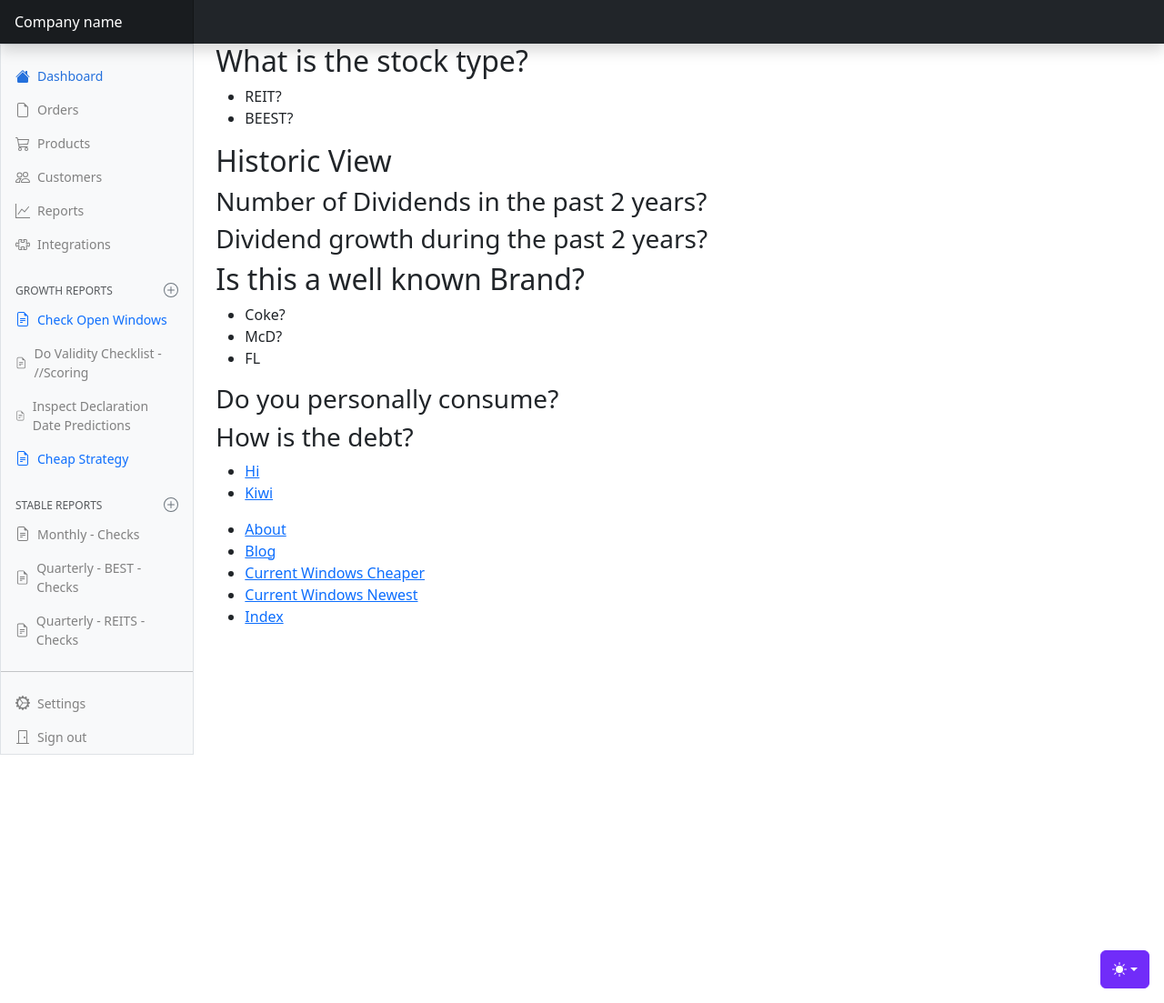
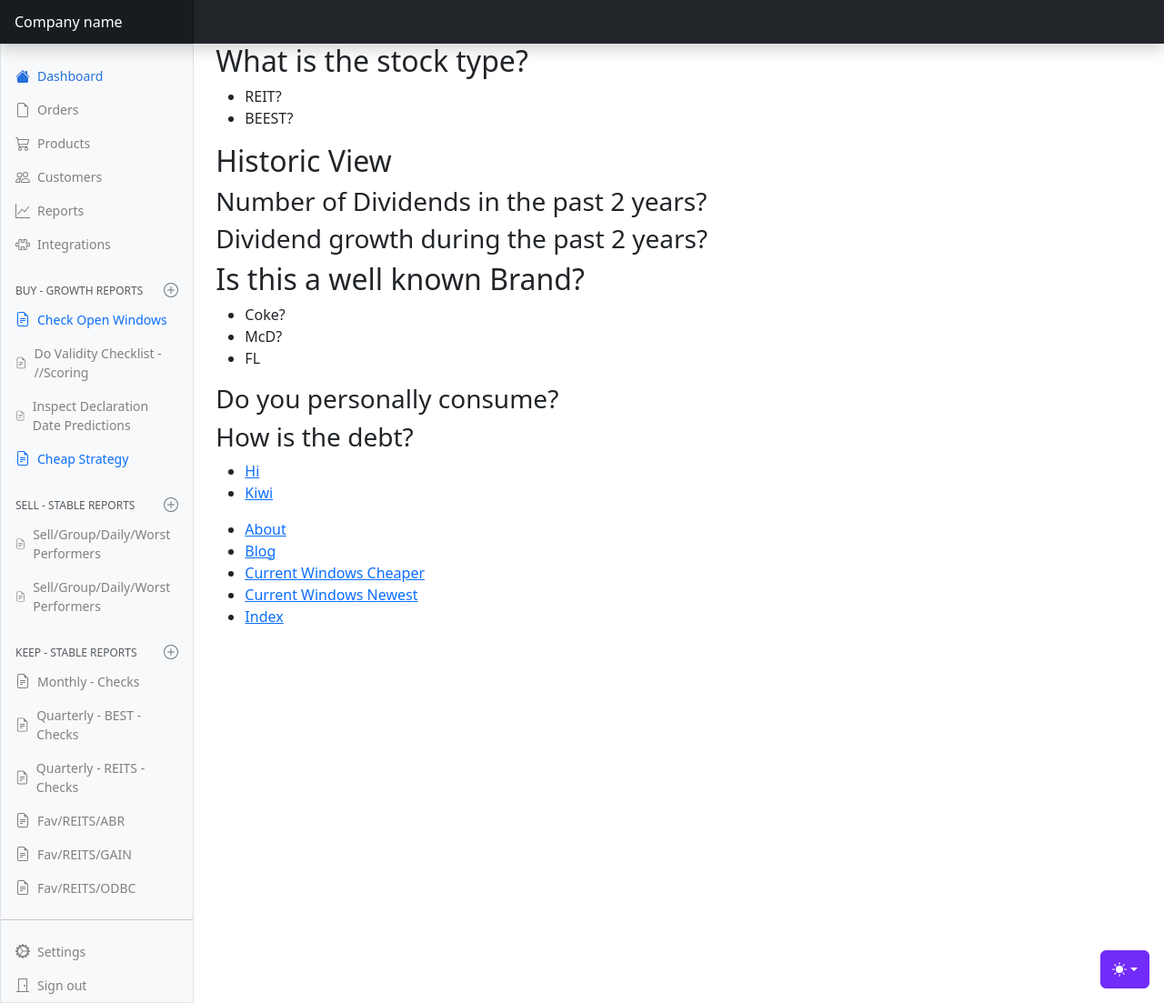
Before and after one commit to jj-hub/mike, a Jekyll site: the page built from index.md, in a window 1280 px wide and 1103 px high. Shown: the whole window at 91% size. Built offline with Jekyll 4.4.1, drawn with Linux system fonts in a browser that asks for light colours; nearby versions of some CDN libraries; comment, search, counter and statistics services are not loaded.

Commit message:
renamed:    _data/navigation_growth.yml -> _data/navigation_buy.yml 	renamed:    _data/navigation_stable.yml -> _data/navigation_keep.yml 	new file:   _data/navigation_sell.yml 	modified:   _includes/navigation.html

```diff
--- a/_data/navigation_stable.yml
+++ b/_data/navigation_keep.yml
@@ -10,3 +10,15 @@
   description:
   link: ./index
   style: style="color:gray"
+- name: Fav/REITS/ABR
+  description:
+  link: ./abr
+  style: style="color:gray"
+- name: Fav/REITS/GAIN
+  description:
+  link: ./GAIN
+  style: style="color:gray"
+- name: Fav/REITS/ODBC
+  description:
+  link: ./ODBC
+  style: style="color:gray"
--- /dev/null
+++ b/_data/navigation_sell.yml
@@ -0,0 +1,8 @@
+- name: Sell/Group/Daily/Worst Performers
+  description:
+  link: ./sell
+  style: style="color:gray"
+- name: Sell/Group/Daily/Worst Performers
+  description:
+  link: ./sell
+  style: style="color:gray"
--- a/_includes/navigation.html
+++ b/_includes/navigation.html
@@ -44,13 +44,13 @@
     </ul>
 
     <h6 class="sidebar-heading d-flex justify-content-between align-items-center px-3 mt-4 mb-1 text-body-secondary text-uppercase">
-      <span>Growth Reports</span>
+      <span>BUY - Growth Reports</span>
       <a class="link-secondary" href="#" aria-label="Add a new report">
         <svg class="bi"><use xlink:href="#plus-circle"/></svg>
       </a>
     </h6>
     <ul class="nav flex-column mb-auto">
-      {% for item in site.data.navigation_growth %}
+      {% for item in site.data.navigation_buy %}
       <li class="nav-item">
         <a class="nav-link d-flex align-items-center gap-2" href="{{ item.link }}" {{ item.style }}>
           <svg class="bi"><use xlink:href="#file-earmark-text"/></svg>
@@ -61,13 +61,30 @@
     </ul>
 
     <h6 class="sidebar-heading d-flex justify-content-between align-items-center px-3 mt-4 mb-1 text-body-secondary text-uppercase">
-      <span>Stable Reports</span>
+      <span>SELL - Stable Reports</span>
       <a class="link-secondary" href="#" aria-label="Add a new report">
         <svg class="bi"><use xlink:href="#plus-circle"/></svg>
       </a>
     </h6>
     <ul class="nav flex-column mb-auto">
-      {% for item in site.data.navigation_stable %}
+      {% for item in site.data.navigation_sell %}
+      <li class="nav-item">
+        <a class="nav-link d-flex align-items-center gap-2" href="{{ item.link }}" {{ item.style }}>
+          <svg class="bi"><use xlink:href="#file-earmark-text"/></svg>
+          {{ item.name }} {% if page.url contains item.link %} --X-- {% endif %}
+        </a>
+      </li>
+      {% endfor %}
+    </ul>
+
+    <h6 class="sidebar-heading d-flex justify-content-between align-items-center px-3 mt-4 mb-1 text-body-secondary text-uppercase">
+      <span>KEEP - Stable Reports</span>
+      <a class="link-secondary" href="#" aria-label="Add a new report">
+        <svg class="bi"><use xlink:href="#plus-circle"/></svg>
+      </a>
+    </h6>
+    <ul class="nav flex-column mb-auto">
+      {% for item in site.data.navigation_keep %}
       <li class="nav-item">
         <a class="nav-link d-flex align-items-center gap-2" href="{{ item.link }}" {{ item.style }}>
           <svg class="bi"><use xlink:href="#file-earmark-text"/></svg>
```
Also changed, not shown: _data/navigation_buy.yml (renamed from _data/navigation_growth.yml).
